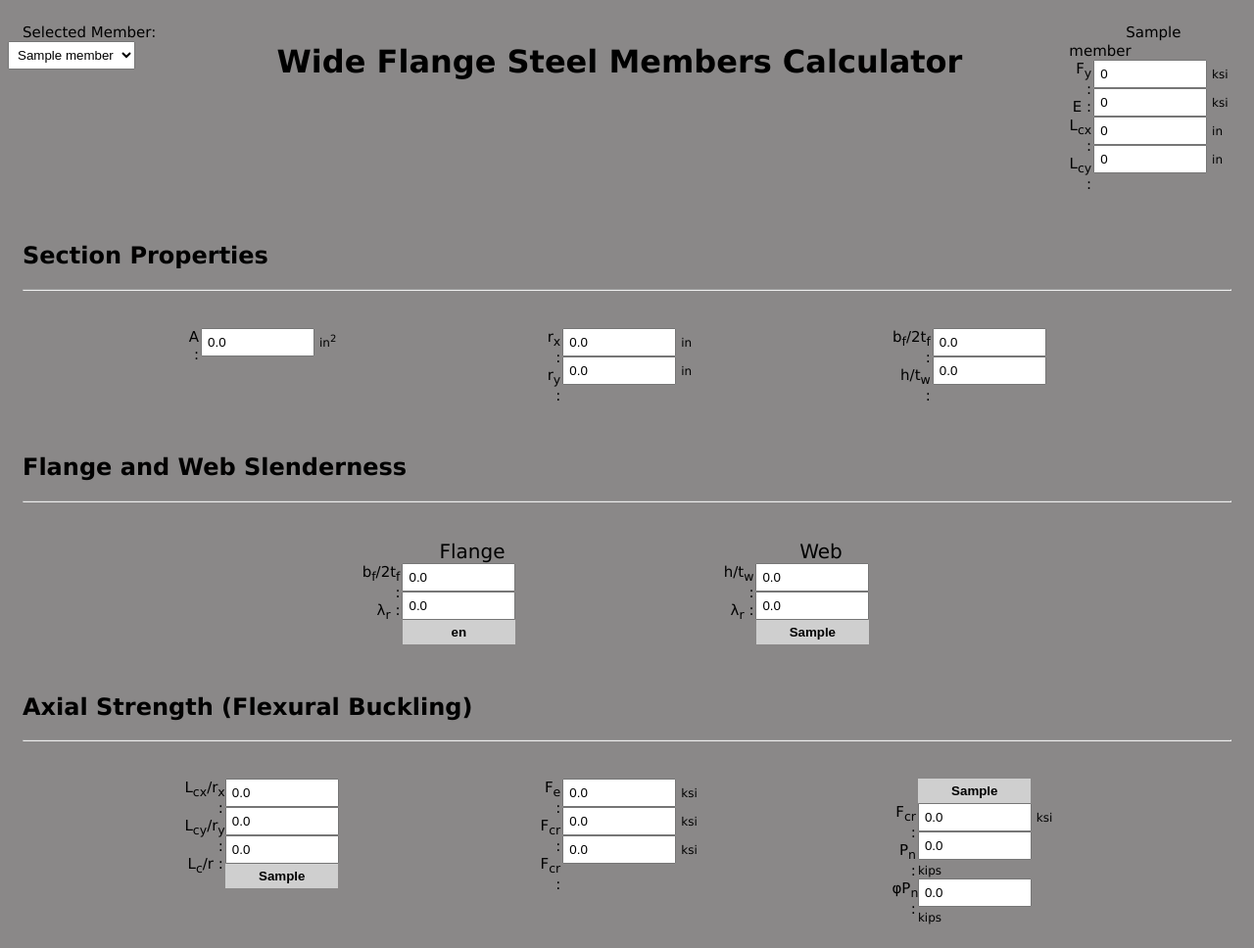
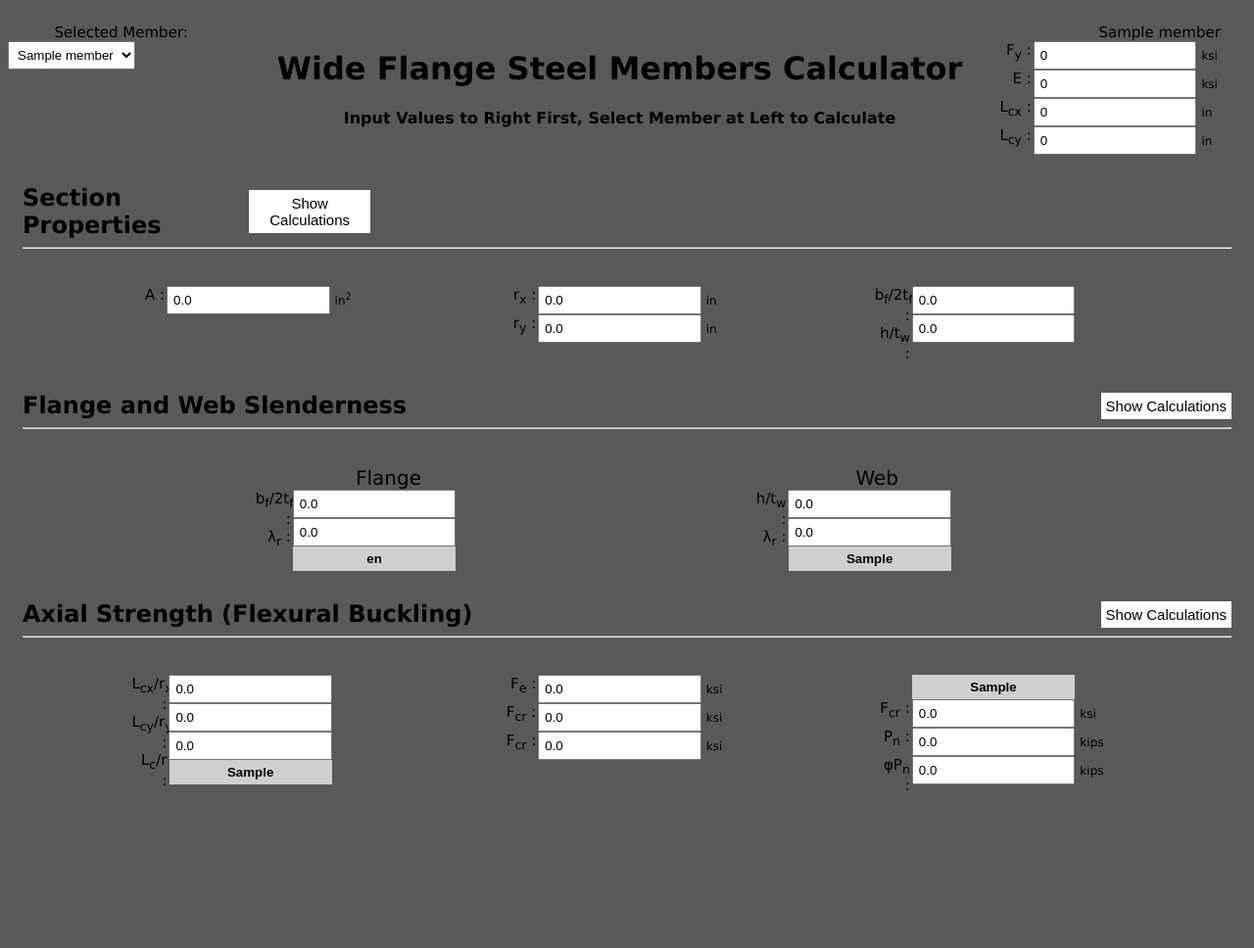
Before and after one commit to Ajonymous03/steelMemberWebsite, a Flask app: template website/templates/responsive_base.html in a window 1280 px wide. Shown: the whole page at 98% size. After the commit the page ends 807 px from the top, so only its background shows below. Run offline with Flask 3, Linux system fonts and the light colour scheme; the template is opened without the code that fills it: most values are stand-ins (such as "Sample title", 1, 10 or a date in 2020).

Commit message:
Add files via upload

```diff
--- a/website/main.py
+++ b/website/main.py
@@ -99,7 +99,7 @@ def calculations():
                            Lcxrx = Lcxrx, Lcyry = Lcyry, Lcr = Lcr, controlling_axis = controlling_axis, Fe = Fe, Fcr1 = Fcr1, Fcr2 = Fcr2, buckling_method = buckling_method, Fcr3 = Fcr3, Pn = Pn, phiPn = phiPn)
 
 if __name__ == '__main__':
-    app.run(host="0.0.0.0", port=80, debug = True)
+    app.run(debug = True)
 
     # app.run(debug = True)
     # app.run(host="0.0.0.0", port=80, debug = True)
--- a/website/static/responsive_design.css
+++ b/website/static/responsive_design.css
@@ -9,13 +9,14 @@ html {
 }
 
 body {
-  background-color: #8a8888;
+  background-color: #58595b;
 }
 
 .header1 {
   color: black;
   padding: 15px;
   text-align: center;
+  margin: auto;
 }
 
 .header2 {
@@ -57,28 +58,38 @@ select {
   display: flex;
 }
 
+.header-with-button {
+  display: flex;
+  align-items: center;
+}
+
 /* Label Formatting */
 
 label:not(.div_flange, .div_web, .unit) {
   font-size: 15px;
 }
 
+.member_select_label {
+  padding-left: 20%;
+  justify-content: center;
+}
+
+.member_space {
+  padding-left: 43%;
+}
+
 .space {
   padding-left: 15px;
 }
 
-.member_space {
-  padding-left: 35%;
-}
-
 .div_flange {
   font-size: 20px;
-  padding-left: 48%;
+  padding-left: 43%;
 }
 
 .div_web {
   font-size: 20px;
-  padding-left: 52%;
+  padding-left: 45%;
 }
 
 .blank {
@@ -89,7 +100,7 @@ label:not(.div_flange, .div_web, .unit) {
   text-align: right;
   float: left;
   clear: left;
-  width: 10%;
+  width: 15%;
   padding-right: 2px;
 }
 
@@ -110,7 +121,7 @@ label:not(.div_flange, .div_web, .unit) {
   text-align: right;
   float: left;
   clear: left;
-  width: 25%;
+  width: 16%;
   padding-right: 2px;
 }
 
@@ -122,6 +133,10 @@ label:not(.div_flange, .div_web, .unit) {
   padding-right: 2px;
 }
 
+.section-header {
+  margin: 0;
+}
+
 /* Input Formatting */
 
 .flange_slenderness,
@@ -130,8 +145,8 @@ label:not(.div_flange, .div_web, .unit) {
 .buckling_elasticity {
   background-color: rgb(207, 207, 207);
   border: none;
-  width: 69.5%;
-  margin-left: 0.25%;
+  width: 69.75%;
+  margin-left: 0.1%;
   text-align: center;
   font-weight: bold;
 }
@@ -145,14 +160,57 @@ input:not(
   width: 70%;
 }
 
+/* Button Formatting */
+
+.show-section,
+.show-flange-web,
+.show-axial {
+  margin-left: auto;
+  border: none;
+  color: black;
+  background-color: white;
+  text-align: center;
+  font-size: 15px;
+  cursor: pointer;
+  padding: 5px;
+}
+
+/* Hidden Popup Formatting */
+
+.section-popup,
+.section-popup-text {
+  visibility: hidden;
+  width: 100%;
+  background-color: orange;
+  height: 0px;
+}
+
+.section-popup .show {
+  visibility: visible;
+  height: 50px;
+}
+
+.active,
+.show-section:hover {
+  background-color: #555;
+}
+
+.content {
+  padding: 0 18px;
+  max-height: 0;
+  overflow: hidden;
+  transition: max-height 0.2s ease-out;
+  background-color: #f1f1f1;
+}
+
 /* Specifying Column Width */
 
 .col-1 {
-  width: 14.28%;
+  width: 10%;
 }
 
 .col-2 {
-  width: 28.57%;
+  width: 20%;
 }
 
 .col-3 {
@@ -160,18 +218,10 @@ input:not(
 }
 
 .col-4 {
-  width: 57.14%;
+  width: 60%;
 }
 
 .col-5 {
-  width: 71.43%;
-}
-
-.col-6 {
-  width: 85.72%;
-}
-
-.col-7 {
   width: 100%;
 }
 
--- a/website/templates/responsive_base.html
+++ b/website/templates/responsive_base.html
@@ -17,9 +17,15 @@
   <body>
     <form action="/" method="POST">
       <div class="row">
-        <div class="col-1">
-          <label class="space" for="member_dropdown">Selected Member: </label>
-          <select id="member_dropdown" name="member_dropdown">
+        <div class="col-2">
+          <label class="member_select_label" for="member_dropdown"
+            >Selected Member:
+          </label>
+          <select
+            class="member_dropdown"
+            id="member_dropdown"
+            name="member_dropdown"
+          >
             {% for member in member_list %}
             <option id="{{member}}" value="{{member}}">{{member}}</option>
             {% endfor %}
@@ -42,10 +48,13 @@
           }
         </script>
 
-        <div class="header1 col-5">
+        <div class="header1 col-4">
           <h1>Wide Flange Steel Members Calculator</h1>
+          <h4>
+            Input Values to Right First, Select Member at Left to Calculate
+          </h4>
         </div>
-        <div class="col-1">
+        <div class="col-2">
           <label class="member member_space">{{member}}</label> <br />
           <label class="user_input-label" for="Fy">F<sub>y</sub> : </label>
           <input
@@ -90,14 +99,46 @@
       </div>
 
       <div class="row">
-        <div class="header2 col-7 space">
-          <h2>Section Properties</h2>
+        <div class="header2 col-5 space">
+          <div class="header-with-button">
+            <h2 class="section-header">Section Properties</h2>
+            <button
+              id="show-section"
+              class="show-section"
+              type="button"
+              onclick="openSectionCalculations()"
+            >
+              Show Calculations
+            </button>
+            <div class="content">
+              <p>
+                Working on the expanding text boxes, looking for a way to move
+                this down so it expands below the horizontal line
+              </p>
+            </div>
+            <script>
+              var coll = document.getElementsByClassName("show-section");
+              var i;
+
+              for (i = 0; i < coll.length; i++) {
+                coll[i].addEventListener("click", function () {
+                  this.classList.toggle("active");
+                  var content = this.nextElementSibling;
+                  if (content.style.maxHeight) {
+                    content.style.maxHeight = null;
+                  } else {
+                    content.style.maxHeight = content.scrollHeight + "px";
+                  }
+                });
+              }
+            </script>
+          </div>
           <hr />
         </div>
       </div>
       <div class="row">
         <div class="col-1"></div>
-        <div class="col-1">
+        <div class="col-2">
           <label class="A-label" for="A">A : </label>
           <input
             class="A"
@@ -109,7 +150,7 @@
           <label class="unit" type="text">in<sup>2</sup></label>
         </div>
         <div class="col-1"></div>
-        <div class="col-1">
+        <div class="col-2">
           <label class="rxry-label" for="rx">r<sub>x</sub> : </label>
           <input
             class="rxry"
@@ -131,7 +172,7 @@
           <label class="unit" type="text">in</label>
         </div>
         <div class="col-1"></div>
-        <div class="col-1">
+        <div class="col-2">
           <label class="bfh-label" for="bf2tf"
             >b<sub>f</sub>/2t<sub>f</sub> :
           </label>
@@ -156,14 +197,19 @@
         <div class="col-1"></div>
       </div>
       <div class="row">
-        <div class="header2 col-7 space">
-          <h2>Flange and Web Slenderness</h2>
+        <div class="header2 col-5 space">
+          <div class="header-with-button">
+            <h2 class="section-header">Flange and Web Slenderness</h2>
+            <button id="show-flange-web" class="show-flange-web">
+              Show Calculations
+            </button>
+          </div>
           <hr />
         </div>
       </div>
       <div class="row">
         <div class="col-2"></div>
-        <div class="col-1">
+        <div class="col-2">
           <label class="space div_flange">Flange</label> <br />
           <label class="flange-label" for="bf2tf"
             >b<sub>f</sub>/2t<sub>f</sub> :
@@ -194,8 +240,8 @@
             readonly
           />
         </div>
-        <div class="col-1"></div>
-        <div class="col-1">
+        <div class="col-2"></div>
+        <div class="col-2">
           <label class="space div_web">Web</label>
           <br />
           <label class="web-label" for="htw">h/t<sub>w</sub> : </label>
@@ -230,14 +276,19 @@
         <div class="col-2"></div>
       </div>
       <div class="row">
-        <div class="header2 col-7 space">
-          <h2>Axial Strength (Flexural Buckling)</h2>
+        <div class="header2 col-5 space">
+          <div class="header-with-button">
+            <h2 class="section-header">Axial Strength (Flexural Buckling)</h2>
+            <button id="show-axial" class="show-axial">
+              Show Calculations
+            </button>
+          </div>
           <hr />
         </div>
       </div>
       <div class="row">
         <div class="col-1"></div>
-        <div class="col-1">
+        <div class="col-2">
           <label class="L-label" for="Lcxrx"
             >L<sub>cx</sub>/r<sub>x</sub> :
           </label>
@@ -248,7 +299,7 @@
             value="{{'%.1f'%(Lcxrx)}}"
             readonly
           />
-          <br />
+
           <label class="L-label" for="Lcyry"
             >L<sub>cy</sub>/r<sub>y</sub> :
           </label>
@@ -259,7 +310,7 @@
             value="{{'%.1f'%(Lcyry)}}"
             readonly
           />
-          <br />
+
           <label class="L-label" for="lcr">L<sub>c</sub>/r : </label>
           <input
             class="L"
@@ -268,7 +319,7 @@
             value="{{'%.1f'%(Lcr)}}"
             readonly
           />
-          <br />
+
           <label class="L-label blank" for="axis_control">1</label>
           <input
             class="axis_control"
@@ -279,7 +330,7 @@
           />
         </div>
         <div class="col-1"></div>
-        <div class="col-1">
+        <div class="col-2">
           <label class="F-label" for="Fe">F<sub>e</sub> : </label>
           <input
             class="F"
@@ -309,7 +360,7 @@
           <label class="unit">ksi</label>
         </div>
         <div class="col-1"></div>
-        <div class="col-1">
+        <div class="col-2">
           <label class="buckling-label blank" for="buckling_elasticity"
             >1</label
           >
```
